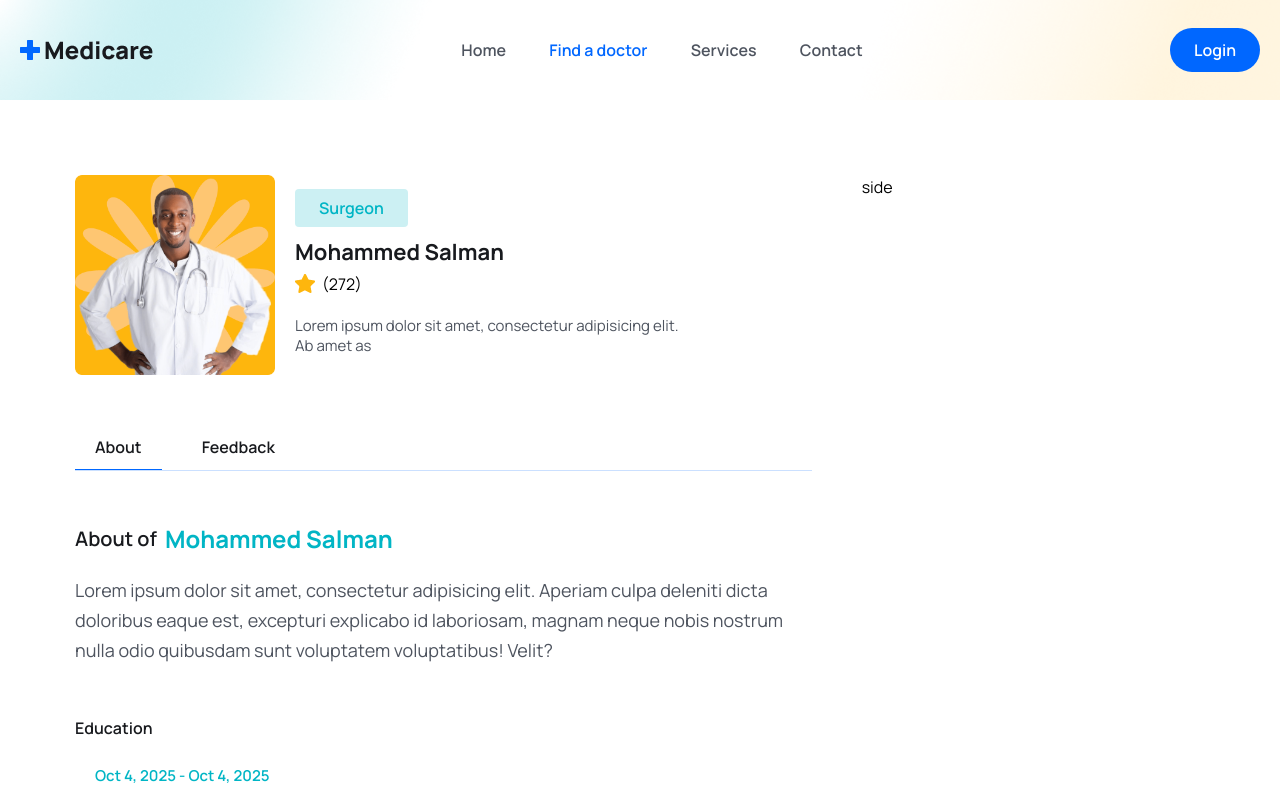
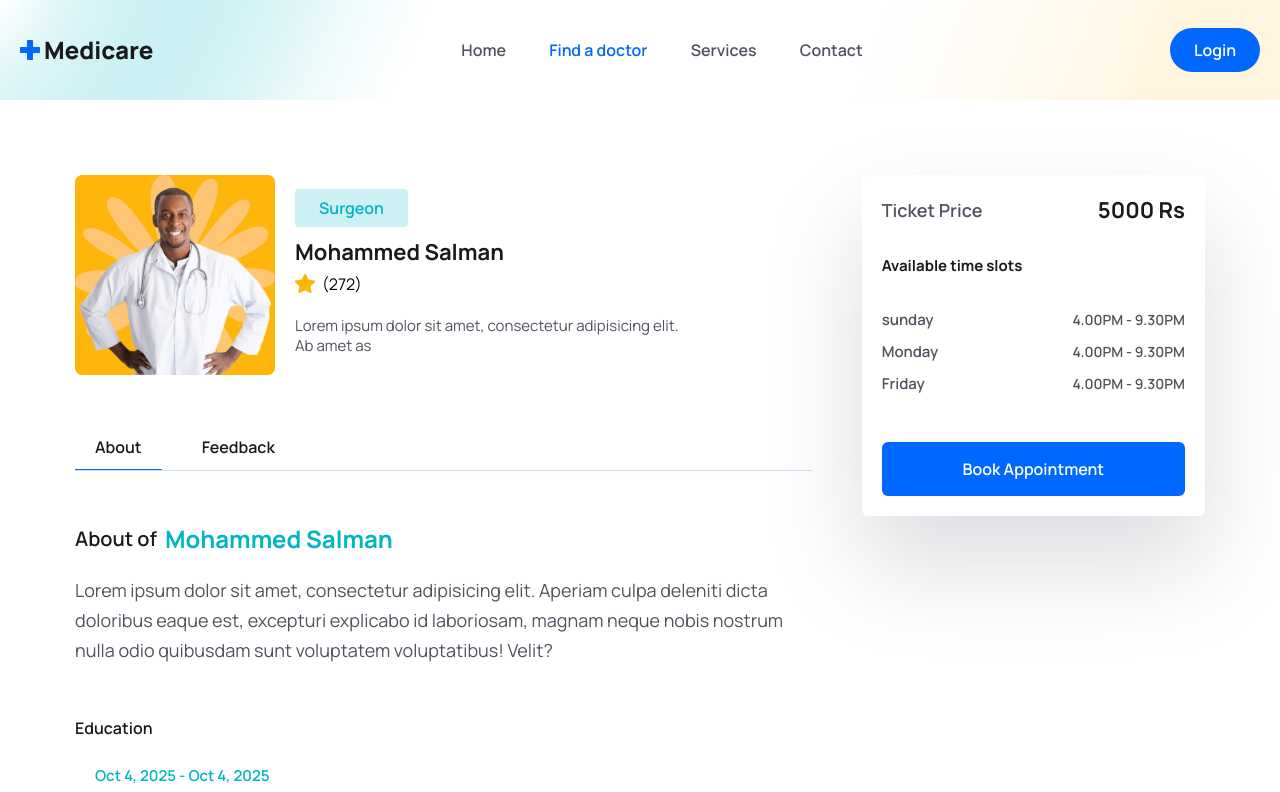
Before and after one commit to SalmanMohammed2001/Docker_Appointement_Frontend, a React (Vite) app: page /doctors/1 in a window 1280 px wide. Shown: the top 792 px of the page. Built offline with nearby package versions, Linux system fonts and the light colour scheme.

Commit message:
implementation  Book appointment slide panel

```diff
--- a/src/pages/Doctor/SidePanel.tsx
+++ b/src/pages/Doctor/SidePanel.tsx
@@ -1,7 +1,34 @@
 
 const SidePanel = () => {
     return(
-        <div>side</div>
+        <div>
+            <div className={"shadow-panelShadow p-3 lg:p-5 rounded-md"}>
+                <div className={"flex items-center justify-between"}>
+                    <p className={"text_para mt-0 font-semibold "}>Ticket Price</p>
+                    <span className={"text-[16px] leading-7 lg:text-[22px] text-headingColor font-bold"}>5000 Rs</span>
+                </div>
+                <div className={"mt-[30px]"}>
+                   <p className={"text-[14px] lg:text-[15px] font-bold text-headingColor"}>Available time slots</p>
+
+                    <ul className={"mt-[30px]"}>
+                        <li className={"flex items-center justify-between mb-2"}>
+                            <p className={"text-[15px] leading-6 text-textColor font-semibold "}>sunday</p>
+                            <p className={"text-[14px] leading-6 text-textColor font-semibold "}>4.00PM - 9.30PM</p>
+                        </li>
+                        <li className={"flex items-center justify-between mb-2"}>
+                            <p className={"text-[15px] leading-6 text-textColor font-semibold "}>Monday</p>
+                            <p className={"text-[14px] leading-6 text-textColor font-semibold "}>4.00PM - 9.30PM</p>
+                        </li>
+                        <li className={"flex items-center justify-between mb-2"}>
+                            <p className={"text-[15px] leading-6 text-textColor font-semibold "}>Friday</p>
+                            <p className={"text-[14px] leading-6 text-textColor font-semibold "}>4.00PM - 9.30PM</p>
+                        </li>
+                    </ul>
+                </div>
+                <button className={"btn w-full rounded-md "}> Book Appointment</button>
+            </div>
+        </div>
+
     )
 }
 export default SidePanel;
```
